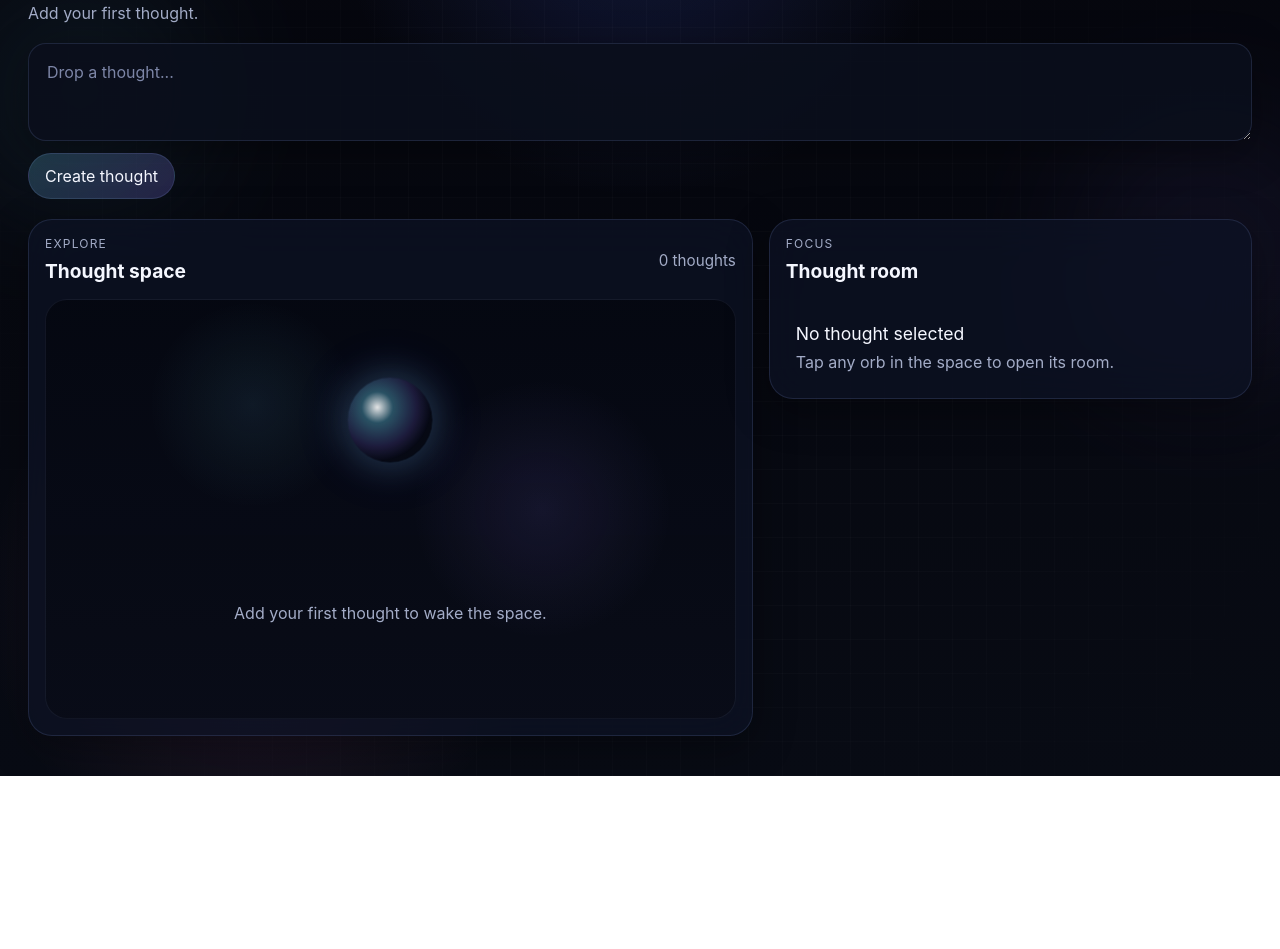
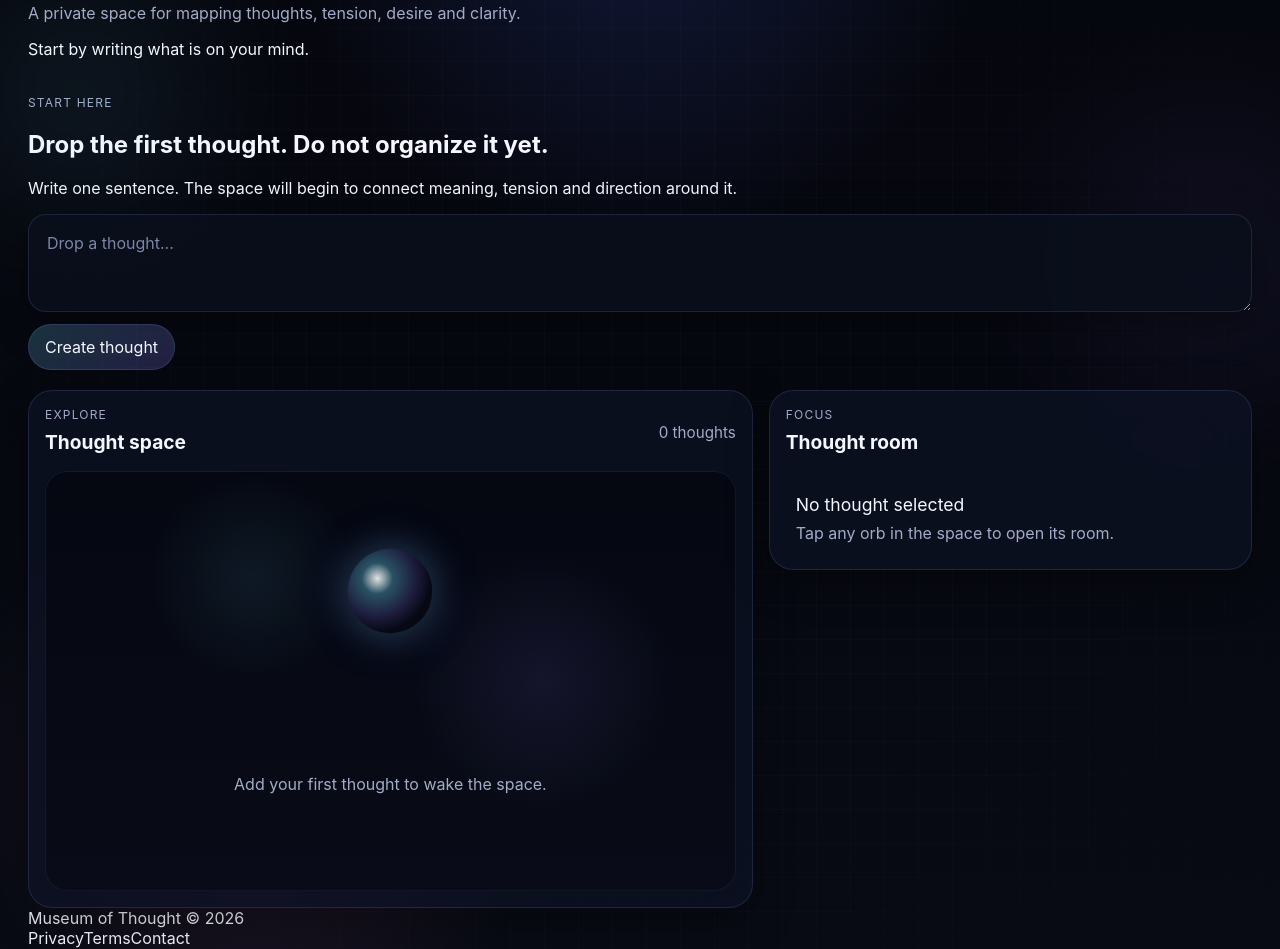
Before and after one commit to dagmarazonik1990-rgb/museum-of-thought, a Next.js app: page / in a window 1280 px wide. Shown: the part 109-1058 px from the top of the page. Before the commit the page ends 885 px from the top, so only its background shows below. Built offline with nearby package versions, Linux system fonts and the light colour scheme.

Commit message:
Enhance thought analysis with dynamic status updates
Added analysis states for thought processing and updated status messages for user guidance.

```diff
--- a/app/page.js
+++ b/app/page.js
@@ -18,6 +18,12 @@ import {
   normalizeThoughts
 } from "../lib/thought-utils";
 
+const ANALYSIS_STATES = [
+  "Analyzing hidden patterns...",
+  "Checking emotional tension...",
+  "Structuring your thought..."
+];
+
 export default function HomePage() {
   const [appState, setAppState] = useState(createInitialState());
   const [input, setInput] = useState("");
@@ -26,6 +32,8 @@ export default function HomePage() {
   const [analyzing, setAnalyzing] = useState(false);
   const [status, setStatus] = useState("Drop a thought...");
   const [spaceLoaded, setSpaceLoaded] = useState(false);
+  const [showWelcome, setShowWelcome] = useState(true);
+  const [analysisStep, setAnalysisStep] = useState(0);
 
   useEffect(() => {
     const loaded = loadAppState();
@@ -33,9 +41,11 @@ export default function HomePage() {
     setSpaceLoaded(true);
 
     if (loaded.thoughts.length === 0) {
-      setStatus("Add your first thought.");
+      setStatus("Start by writing what is on your mind.");
+      setShowWelcome(true);
     } else {
       setStatus("Your thought space is alive.");
+      setShowWelcome(false);
     }
   }, []);
 
@@ -43,6 +53,19 @@ export default function HomePage() {
     if (!spaceLoaded) return;
     saveAppState(appState);
   }, [appState, spaceLoaded]);
+
+  useEffect(() => {
+    if (!analyzing) {
+      setAnalysisStep(0);
+      return;
+    }
+
+    const interval = setInterval(() => {
+      setAnalysisStep((prev) => (prev + 1) % ANALYSIS_STATES.length);
+    }, 1200);
+
+    return () => clearInterval(interval);
+  }, [analyzing]);
 
   const selectedThought = useMemo(() => {
     return getThoughtById(appState.thoughts, selectedThoughtId);
@@ -79,6 +102,7 @@ export default function HomePage() {
 
     setSelectedThoughtId(newThought.id);
     setInput("");
+    setShowWelcome(false);
     setStatus(parentId ? "Sub-thought created." : "Thought created.");
   }
 
@@ -101,7 +125,7 @@ export default function HomePage() {
     if (!thought) return;
 
     setAnalyzing(true);
-    setStatus("Analyzing thought...");
+    setStatus(ANALYSIS_STATES[0]);
 
     try {
       const response = await fetch("/api/analyze", {
@@ -173,7 +197,12 @@ export default function HomePage() {
       setSelectedThoughtId(null);
     }
 
-    setStatus("Thought removed.");
+    if (filteredThoughts.length === 0) {
+      setShowWelcome(true);
+      setStatus("Start by writing what is on your mind.");
+    } else {
+      setStatus("Thought removed.");
+    }
   }
 
   function handleResetAll() {
@@ -184,20 +213,30 @@ export default function HomePage() {
     setAppState(fresh);
     setSelectedThoughtId(null);
     setInput("");
+    setShowWelcome(true);
     setStatus("Thought space cleared.");
   }
+
+  const heroCopy =
+    appState.thoughts.length === 0
+      ? "A private space for mapping thoughts, tension, desire and clarity."
+      : "Turn raw thoughts into structure, reflection and insight.";
 
   return (
     <main className="mot-shell">
       <div className="mot-bg-grid" />
       <div className="mot-bg-glow mot-bg-glow-a" />
       <div className="mot-bg-glow mot-bg-glow-b" />
+      <div className="mot-bg-glow mot-bg-glow-c" />
 
       <header className="mot-topbar">
-        <div>
+        <div className="mot-hero-copy">
           <p className="mot-kicker">Museum of Thought</p>
           <h1 className="mot-title">Your thought space</h1>
-          <p className="mot-subtitle">{status}</p>
+          <p className="mot-subtitle">{heroCopy}</p>
+          <p className="mot-statusline">
+            {analyzing ? ANALYSIS_STATES[analysisStep] : status}
+          </p>
         </div>
 
         <div className="mot-topbar-actions">
@@ -213,6 +252,19 @@ export default function HomePage() {
           </button>
         </div>
       </header>
+
+      {showWelcome ? (
+        <section className="mot-welcome-card">
+          <div className="mot-welcome-orb" />
+          <div className="mot-welcome-copy">
+            <p className="mot-label">Start here</p>
+            <h2 className="mot-welcome-title">Drop the first thought. Do not organize it yet.</h2>
+            <p className="mot-welcome-text">
+              Write one sentence. The space will begin to connect meaning, tension and direction around it.
+            </p>
+          </div>
+        </section>
+      ) : null}
 
       <section className="mot-composer">
         <textarea
@@ -299,6 +351,17 @@ export default function HomePage() {
           ) : null}
         </div>
       </section>
+
+      <footer className="mot-footer">
+        <div className="mot-footer-left">
+          <span>Museum of Thought © 2026</span>
+        </div>
+        <div className="mot-footer-links">
+          <span>Privacy</span>
+          <span>Terms</span>
+          <span>Contact</span>
+        </div>
+      </footer>
     </main>
   );
 }
```
